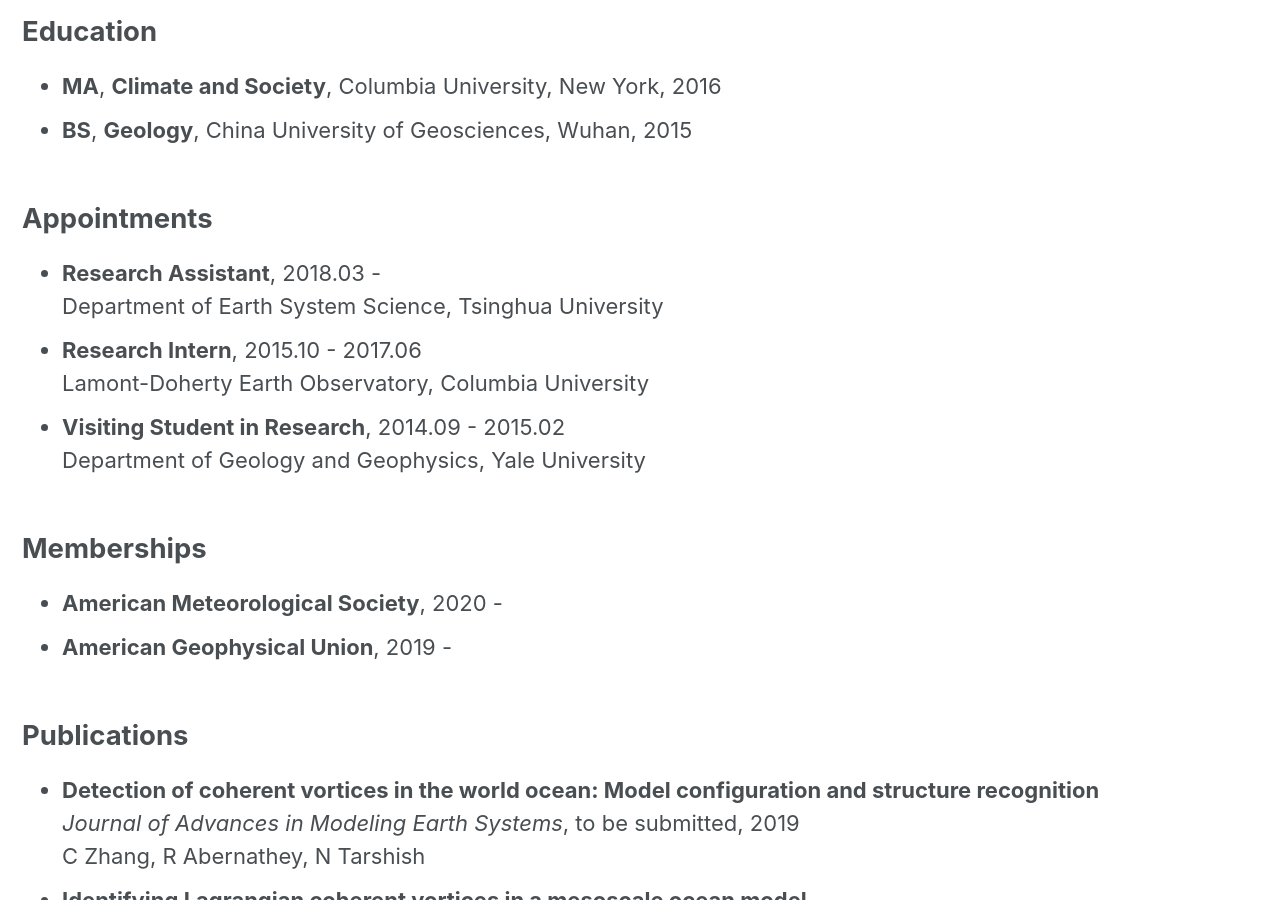
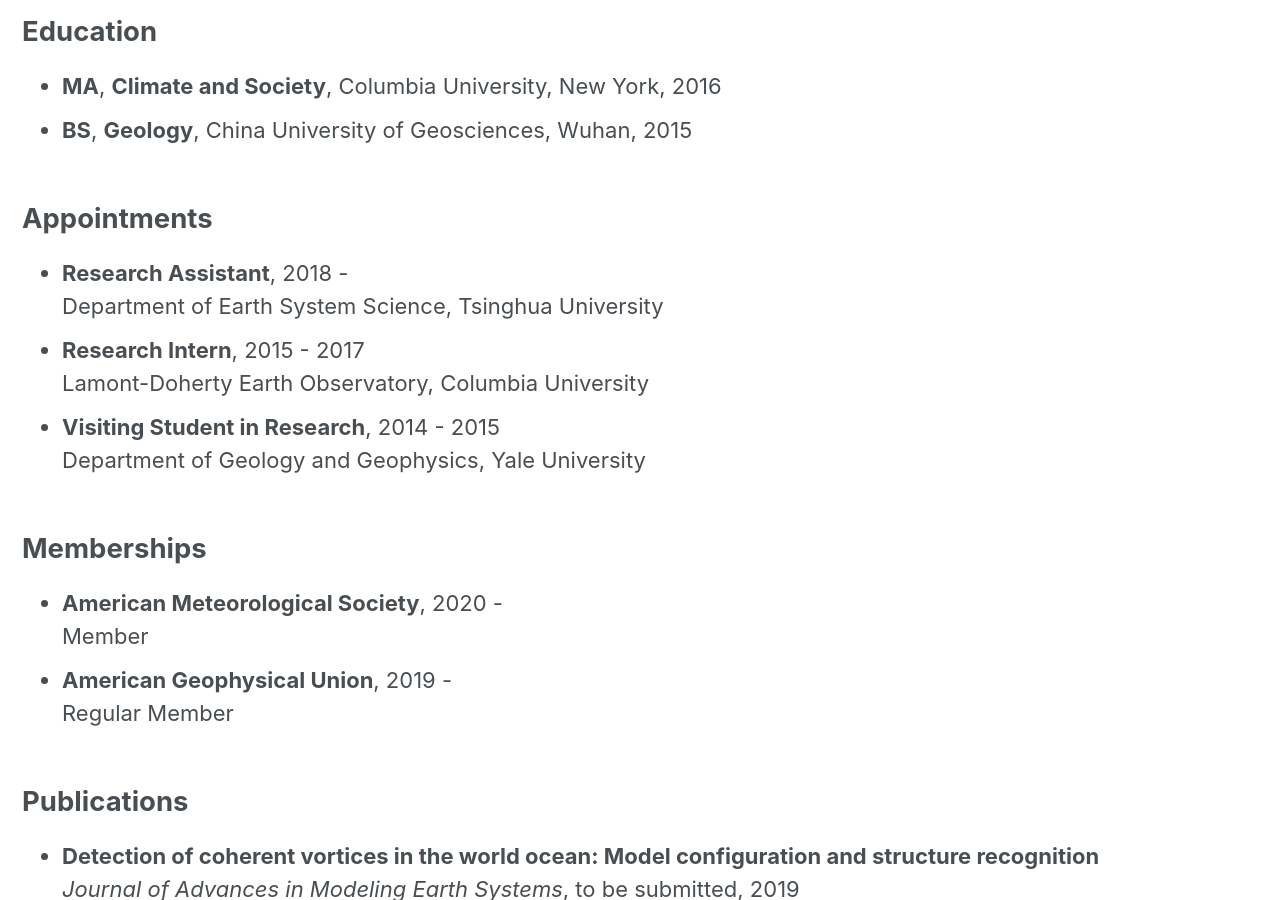
Before and after one commit to ci-zhang/ci-zhang.github.io, a Jekyll site: the page built from _pages/cv.md, in a window 1280 px wide and 900 px high, scrolled down 225 px. Built offline with Jekyll 4.4.1, drawn with Linux system fonts in a browser that asks for light colours; nearby versions of some CDN libraries; a style sheet for code colours, icons or effects is not loaded.

Commit message:
major revision

```diff
--- a/_pages/cv.md
+++ b/_pages/cv.md
@@ -10,17 +10,18 @@ layout: space
 * **BS**, **Geology**, China University of Geosciences, Wuhan, 2015
 
 ## Appointments
-* **Research Assistant**, 2018.03 -
+* **Research Assistant**, 2018 -
   Department of Earth System Science, Tsinghua University
-* **Research Intern**, 2015.10 - 2017.06
+* **Research Intern**, 2015 - 2017
   Lamont-Doherty Earth Observatory, Columbia University
-* **Visiting Student in Research**, 2014.09 - 2015.02
+* **Visiting Student in Research**, 2014 - 2015
   Department of Geology and Geophysics, Yale University
 
 ## Memberships
 * **American Meteorological Society**, 2020 -
+  Member
 * **American Geophysical Union**, 2019 -
-
+  Regular Member
 
 ## Publications
 * **Detection of coherent vortices in the world ocean: Model configuration and structure recognition**
```
Also changed, not shown: leaflet/locations.js (+5 -5 lines).
